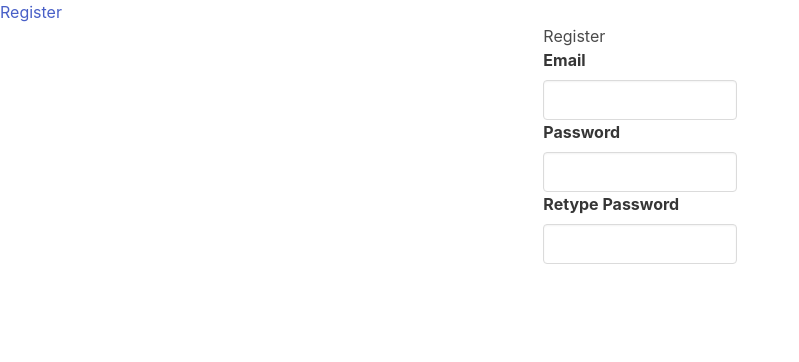
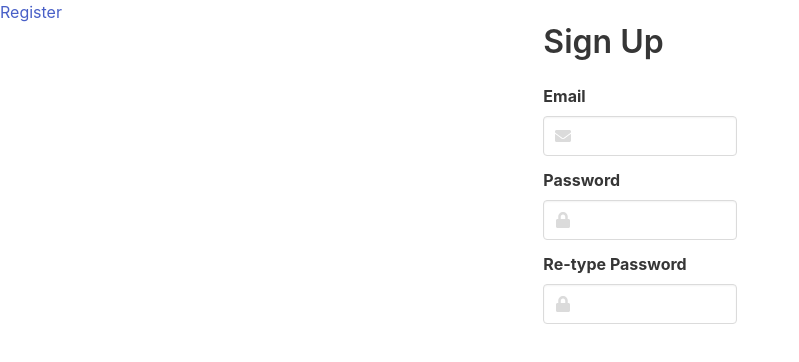
Before and after one commit to ksallows/FriendsOfLegends_client, a React (Create React App) app: page /register in a window 1280 px wide. Shown: the top 362 px of the page, without its empty margins (0-799 px from the left). Built offline with nearby package versions, Linux system fonts and the light colour scheme.

Commit message:
register component working with client-side validation

```diff
--- a/package.json
+++ b/package.json
@@ -3,6 +3,9 @@
   "version": "0.1.0",
   "private": true,
   "dependencies": {
+    "@fortawesome/fontawesome-svg-core": "^1.2.36",
+    "@fortawesome/free-solid-svg-icons": "^5.15.4",
+    "@fortawesome/react-fontawesome": "^0.1.16",
     "@testing-library/jest-dom": "^5.16.1",
     "@testing-library/react": "^12.1.2",
     "@testing-library/user-event": "^13.5.0",
--- a/src/components/auth/Register.tsx
+++ b/src/components/auth/Register.tsx
@@ -1,34 +1,137 @@
 import React from 'react';
+import { FontAwesomeIcon } from '@fortawesome/react-fontawesome'
+import { faCheck, faEnvelope, faExclamationTriangle, faLock } from '@fortawesome/free-solid-svg-icons'
+// <FontAwesomeIcon icon={faCheck} />
 
 type RegisterValues = {
+    email: string,
+    emailIsValid: boolean,
+    emailStarted: boolean,
+    emailError: string,
+    password: string,
+    passwordIsValid: boolean,
+    passwordStarted: boolean,
+    passwordError: string,
+    passwordCheck: string,
+    passwordCheckIsValid: boolean,
+    passwordCheckStarted: boolean,
+    passwordCheckError: string
+}
 
-}
+const emailRegex =
+    /(?:[a-z0-9!#$%&'*+/=?^_`{|}~-]+(?:\.[a-z0-9!#$%&'*+/=?^_`{|}~-]+)*|"(?:[\x01-\x08\x0b\x0c\x0e-\x1f\x21\x23-\x5b\x5d-\x7f]|\\[\x01-\x09\x0b\x0c\x0e-\x7f])*")@(?:(?:[a-z0-9](?:[a-z0-9-]*[a-z0-9])?\.)+[a-z0-9](?:[a-z0-9-]*[a-z0-9])?|\[(?:(?:25[0-5]|2[0-4][0-9]|[01]?[0-9][0-9]?)\.){3}(?:25[0-5]|2[0-4][0-9]|[01]?[0-9][0-9]?|[a-z0-9-]*[a-z0-9]:(?:[\x01-\x08\x0b\x0c\x0e-\x1f\x21-\x5a\x53-\x7f]|\\[\x01-\x09\x0b\x0c\x0e-\x7f])+)\])/;
+
+const passwordRegex = /^.*(?=.{8,})(?=.*[a-zA-Z])(?=.*\d)(?=.*[!#$%&?"_]).*$/
 
 class Register extends React.Component<{}, RegisterValues> {
     constructor(props: any) {
         super(props)
         this.state = {
+            email: '',
+            emailIsValid: false,
+            emailStarted: false,
+            emailError: '',
+            password: '',
+            passwordIsValid: false,
+            passwordStarted: false,
+            passwordError: '',
+            passwordCheck: '',
+            passwordCheckIsValid: false,
+            passwordCheckStarted: false,
+            passwordCheckError: ''
+        }
+    }
 
-        }
+    emailChange = (event: React.ChangeEvent<HTMLInputElement>) => {
+        if (!this.state.emailStarted)
+            this.setState({ emailStarted: true })
+        this.setState({ email: event.target.value },
+            () => {
+                if (this.state.email.match(emailRegex))
+                    this.setState({ emailIsValid: true, emailError: '' })
+                else
+                    this.setState({ emailIsValid: false, emailError: 'Invalid email address' })
+            })
+
+    }
+
+    passwordChange = (event: React.ChangeEvent<HTMLInputElement>) => {
+        if (!this.state.passwordStarted)
+            this.setState({ passwordStarted: true })
+        this.setState({ password: event.target.value },
+            () => {
+                if (this.state.password.match(passwordRegex))
+                    this.setState({ passwordIsValid: true, passwordError: '' })
+                else
+                    this.setState({ passwordIsValid: false, passwordError: 'Password must be at least 8 characters and include at least 1 letter and 1 number, and 1 symbol (!#$%&?"_)' })
+            })
+    }
+
+    passwordCheckChange = (event: React.ChangeEvent<HTMLInputElement>) => {
+        if (!this.state.passwordCheckStarted)
+            this.setState({ passwordCheckStarted: true })
+        this.setState({ passwordCheck: event.target.value },
+            () => {
+                if (this.state.password === this.state.passwordCheck)
+                    this.setState({ passwordCheckIsValid: true, passwordCheckError: '' })
+                else
+                    this.setState({ passwordCheckIsValid: false, passwordCheckError: 'Passwords must match' })
+            })
     }
 
     render() {
         return (
             <div className='columns'>
                 <div className='column is-2 is-offset-5'>
-                    <h1>Register</h1>
+                    <h1 className='title'>Sign Up</h1>
                     <div className='field'>
-                        <div className='control'>
-                            <label className='label' htmlFor='email'>Email</label>
-                            <input className='input' type='text' id='email' name='email' />
-                            <label className='label' htmlFor='password'>Password</label>
-                            <input className='input' type='password' id='password' name='password' />
-                            <label className='label' htmlFor='passwordMatch'>Retype Password</label>
-                            <input className='input' type='passwordMatch' id='passwordMatch' name='passwordMatch' />
+                        <label className='label' htmlFor='email'>Email</label>
+                        <div className='control has-icons-left has-icons-right'>
+                            <input className={`input ${this.state.emailIsValid && this.state.emailStarted ? 'is-success' : !this.state.emailStarted ? '' : 'is-danger'}`} type='text' id='email' name='email' value={this.state.email} onChange={this.emailChange} />
+                            <span className="icon is-small is-left">
+                                <i className='fas'><FontAwesomeIcon icon={faEnvelope} /></i>
+                            </span>
+                            <span className="icon is-small is-right">
+                                <i className={`fas ${this.state.emailStarted ? '' : 'is-hidden'}`}>
+                                    {this.state.emailIsValid ? <FontAwesomeIcon icon={faCheck} /> : <FontAwesomeIcon icon={faExclamationTriangle} />}
+                                </i>
+                            </span>
                         </div>
+                        <p className={`help is-danger ${this.state.emailStarted ? '' : 'is-hidden'}`}>{this.state.emailError}</p>
+                    </div>
+                    <div className='field'>
+                        <label className='label' htmlFor='password'>Password</label>
+                        <div className='control has-icons-left has-icons-right'>
+                            <input className={`input ${this.state.passwordIsValid && this.state.passwordStarted ? 'is-success' : !this.state.passwordStarted ? '' : 'is-danger'}`} type='password' id='password' name='password' value={this.state.password} onChange={this.passwordChange} />
+                            <span className="icon is-small is-left">
+                                <i className='fas'><FontAwesomeIcon icon={faLock} /></i>
+                            </span>
+                            <span className="icon is-small is-right">
+                                <i className={`fas ${this.state.passwordStarted ? '' : 'is-hidden'}`}>
+                                    {this.state.passwordIsValid ? <FontAwesomeIcon icon={faCheck} /> : <FontAwesomeIcon icon={faExclamationTriangle} />}
+                                </i>
+                            </span>
+                        </div>
+                        <p className={`help is-danger ${this.state.passwordStarted ? '' : 'is-hidden'}`}>{this.state.passwordError}</p>
+                    </div>
+                    <div className='field'>
+                        <label className='label' htmlFor='passwordCheck'>Re-type Password</label>
+                        <div className='control has-icons-left has-icons-right'>
+                            <input className={`input ${this.state.passwordCheckIsValid && this.state.passwordCheckStarted ? 'is-success' : !this.state.passwordCheckStarted ? '' : 'is-danger'}`} type='password' id='passwordCheck' name='passwordCheck' value={this.state.passwordCheck} onChange={this.passwordCheckChange} />
+                            <span className="icon is-small is-left">
+                                <i className='fas'><FontAwesomeIcon icon={faLock} /></i>
+                            </span>
+                            <span className="icon is-small is-right">
+                                <i className={`fas ${this.state.passwordCheckStarted ? '' : 'is-hidden'}`}>
+                                    {this.state.passwordCheckIsValid ? <FontAwesomeIcon icon={faCheck} /> : <FontAwesomeIcon icon={faExclamationTriangle} />}
+                                </i>
+                            </span>
+                        </div>
+                        <p className={`help is-danger ${this.state.passwordCheckStarted ? '' : 'is-hidden'}`}>{this.state.passwordCheckError}</p>
                     </div>
                 </div>
             </div>
+
         )
     }
 }
```
Also changed, not shown: 1 other file (tests, documents, lock files or other folders).
